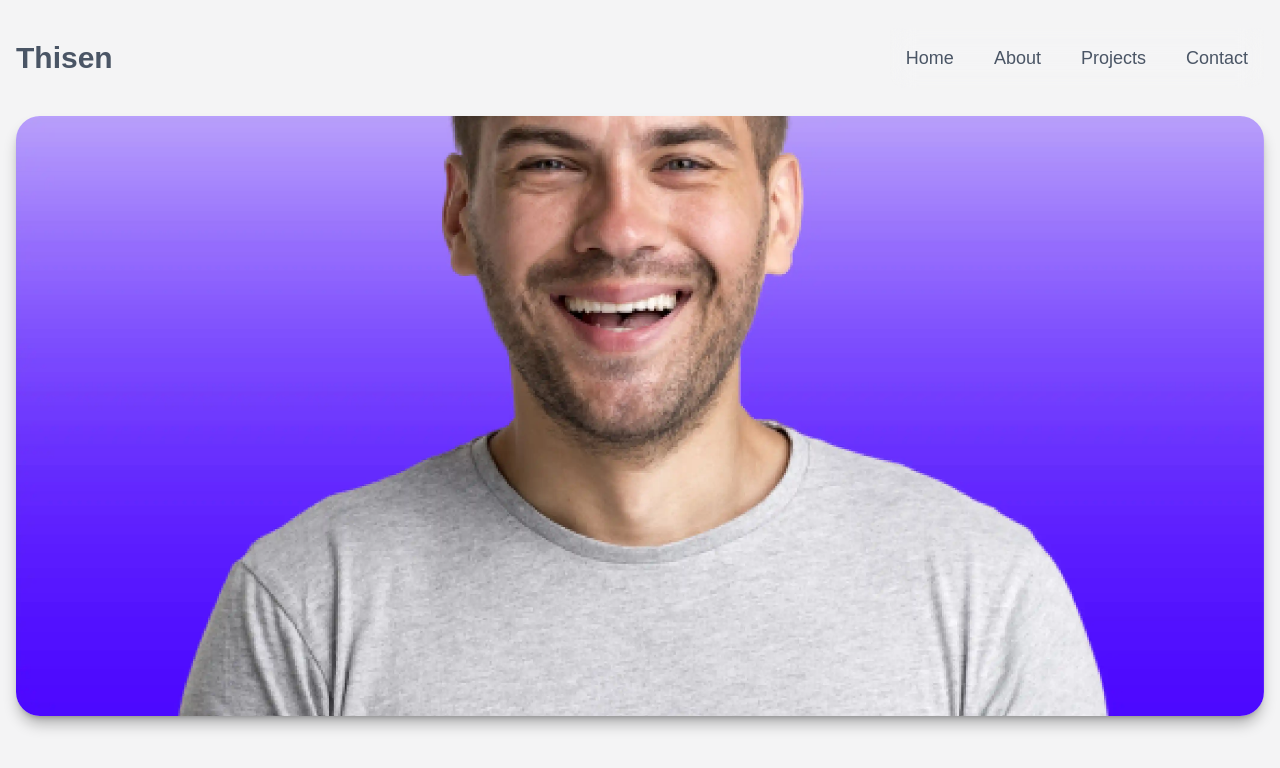
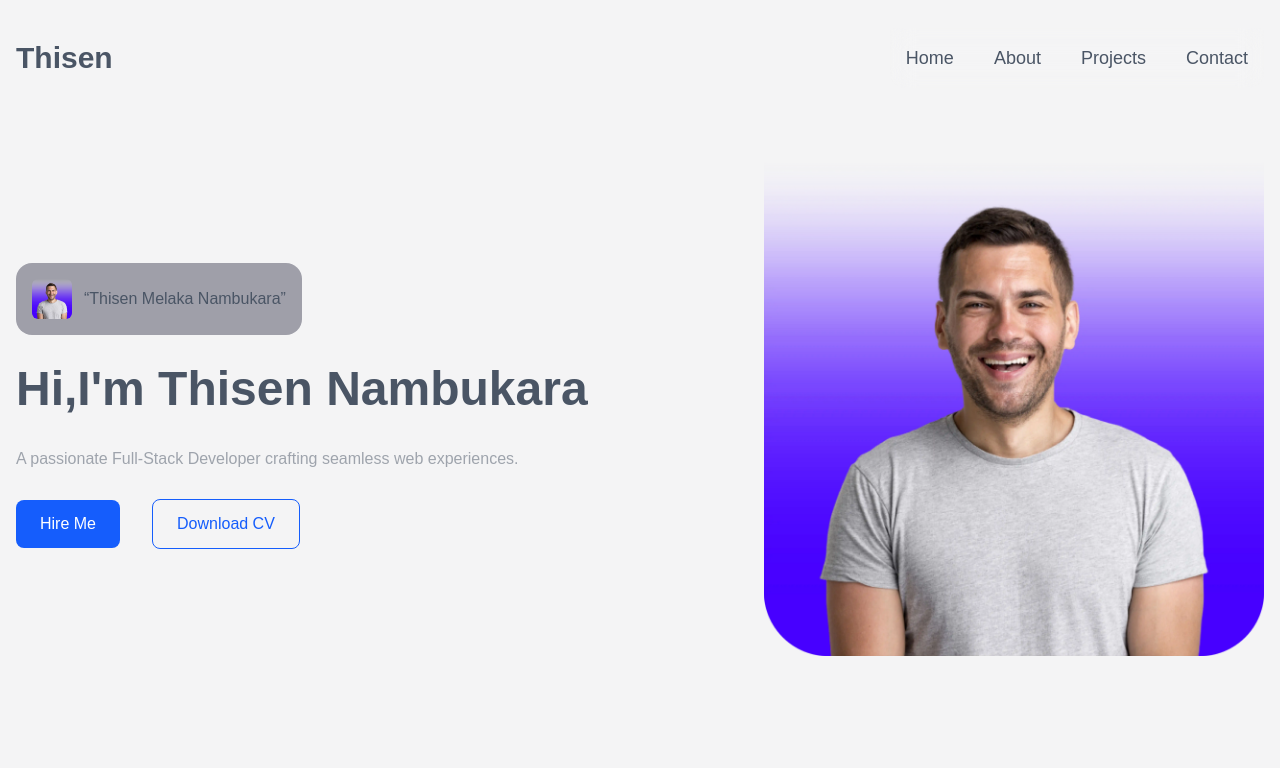
Before and after one commit to nambukara/Portfolio, a React (Vite) app: page / in a window 1280 px wide. Shown: the top 768 px of the page. Built offline with nearby package versions, Linux system fonts and the light colour scheme; a web font is replaced by a local one.

Commit message:
hero section

```diff
--- a/src/components/Hero.jsx
+++ b/src/components/Hero.jsx
@@ -0,0 +1,26 @@
+import React from "react";
+import DataImage from "../data";
+
+const Hero = () => {
+  return (
+    <>
+      <div className="hero grid md:grid-cols-2 items-center pt-10 xl:gap-0 grid-cols-1">
+        <div>
+            <div className="flex items-center gap-3 mb-6 bg-zinc-400 w-fit p-4 rounded-2xl">
+                <img src={DataImage.HeroImage} alt="Hero Image" className="w-10 rounded-md" />
+                <q>Thisen Melaka Nambukara</q>
+            </div>
+            <h1 className="text-5xl/tight font-bold mb-6">Hi,I'm Thisen Nambukara</h1>
+            <p className="text-base/loose mb-6 opacity-50">A passionate Full-Stack Developer crafting seamless web experiences.</p>
+            <div className="flex items-center sm:gap-4 gap-2">
+                <button className="bg-blue-600 text-white px-6 py-3 rounded-lg mr-4 hover:bg-blue-700 transition">Hire Me</button>
+                <button className="border border-blue-600 text-blue-600 px-6 py-3 rounded-lg hover:bg-blue-600 hover:text-white transition">Download CV</button>
+            </div>
+        </div>
+        <img src={DataImage.HeroImage} alt="hero image" className="w-[500px] md:ml-auto"/>
+      </div>
+    </>
+  )
+}
+
+export default Hero
--- a/src/main.jsx
+++ b/src/main.jsx
@@ -3,12 +3,14 @@ import { createRoot } from 'react-dom/client'
 import './index.css'
 import App from './App.jsx'
 import Navbar from './components/Navbar.jsx'
+import Hero from './components/Hero.jsx'
+
 
 createRoot(document.getElementById('root')).render(
   <StrictMode>
     <div className="comtainer mx-auto px-4">
       <Navbar />
-      <App />
+      <Hero />
     </div>
   </StrictMode>,
 )
```
